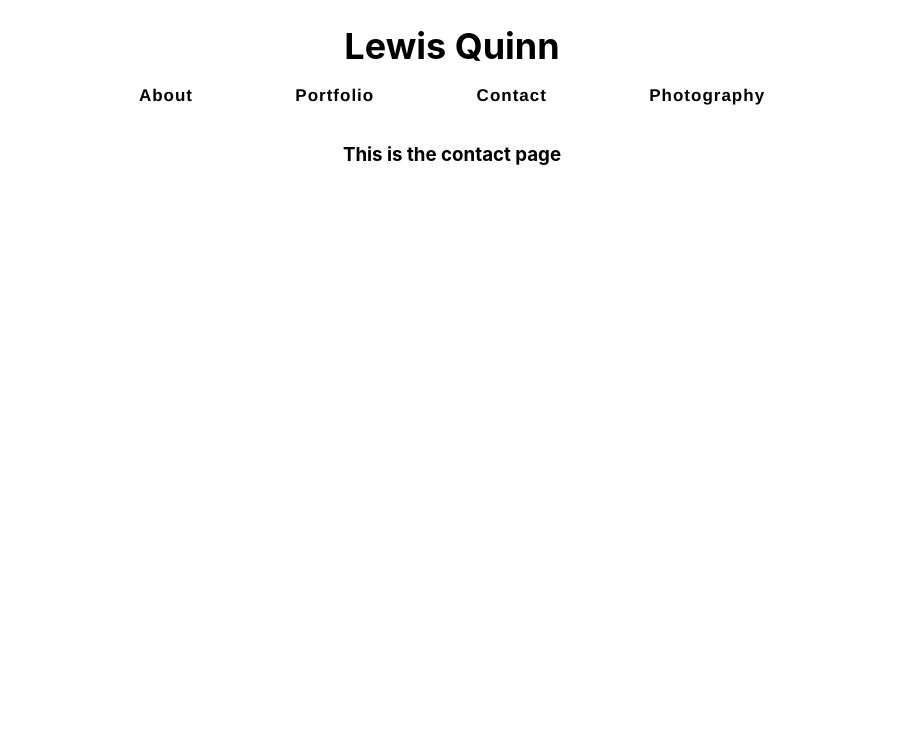
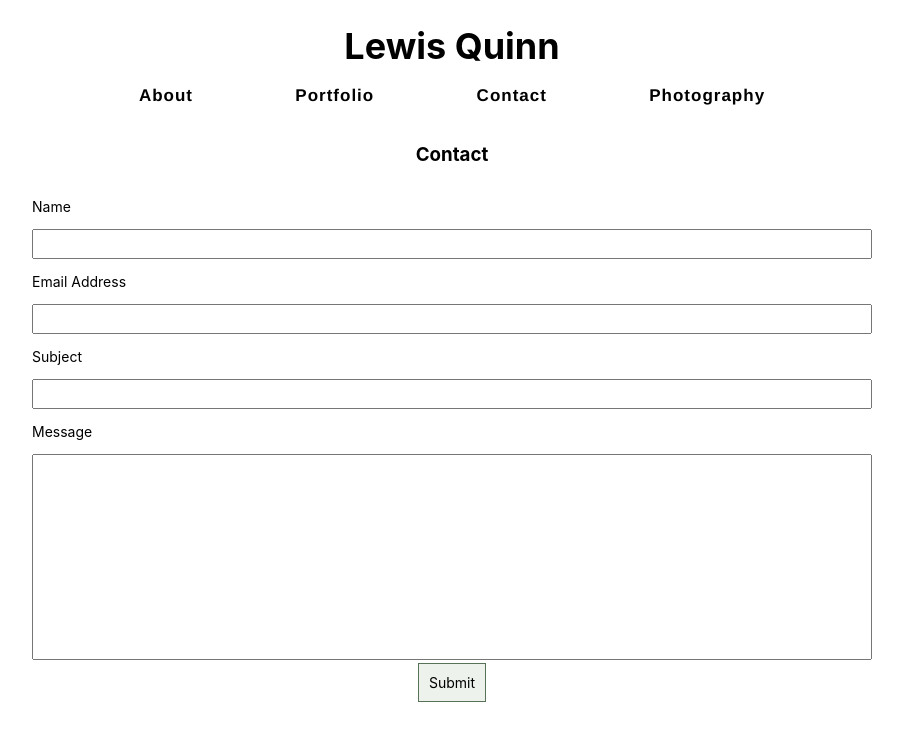
Before and after one commit to kingoflecky/kingoflecky.github.io, a React (Create React App) app in the folder portfolio-react-lq/: page /contact in a window 1280 px wide. Shown: the top 740 px of the page, without its empty margins (188-1091 px from the left). Built offline with nearby package versions, Linux system fonts and the light colour scheme.

Commit message:
contact html and css

```diff
--- a/portfolio-react-lq/src/css/pages/contact.css
+++ b/portfolio-react-lq/src/css/pages/contact.css
@@ -0,0 +1,41 @@
+
+
+#formFieldsWrapper {
+    width: 100%;
+    display: flex;
+    flex-wrap: nowrap;
+    flex-direction: column;
+    align-items: center;
+}
+
+.formFields{
+    display: flex;
+    flex-direction: column;
+    justify-content: center;
+
+}
+
+.formFieldNames {
+    text-align: left;
+}
+
+input{
+    width: 65vw;
+    height: 3vh;
+}
+
+#messageInput {
+    height: 25vh;
+}
+
+.submitBtn{
+    padding: 10px;
+    border: 1px solid rgb(88, 114, 88);
+    background-color: rgb(237, 242, 237);
+    text-transform: capitalize;
+}
+
+.submitBtn:hover{
+    color: #ffff;
+    background-color: seagreen;
+}
--- a/portfolio-react-lq/src/pages/navbar/contact.js
+++ b/portfolio-react-lq/src/pages/navbar/contact.js
@@ -4,7 +4,26 @@ import "../../css/pages/contact.css"
 const Contact = () => {
     return (
         <>
-            <h3>This is the contact page</h3>
+            <h3>Contact</h3>
+            <div id="formFieldsWrapper">
+                <div className="formFields">
+                    <p className="formFieldNames">Name</p>
+                    <input required></input>
+                </div>
+                <div className="formFields">
+                    <p className="formFieldNames">Email Address</p>
+                    <input required></input>
+                </div>
+                <div className="formFields">
+                    <p className="formFieldNames">Subject</p>
+                    <input></input>
+                </div>
+                <div className="formFields">
+                    <p className="formFieldNames">Message</p>
+                    <input id="messageInput" required></input>
+                </div>
+                <p><a className="submitBtn">submit</a></p>
+            </div>
         </>
     )
 }
```
